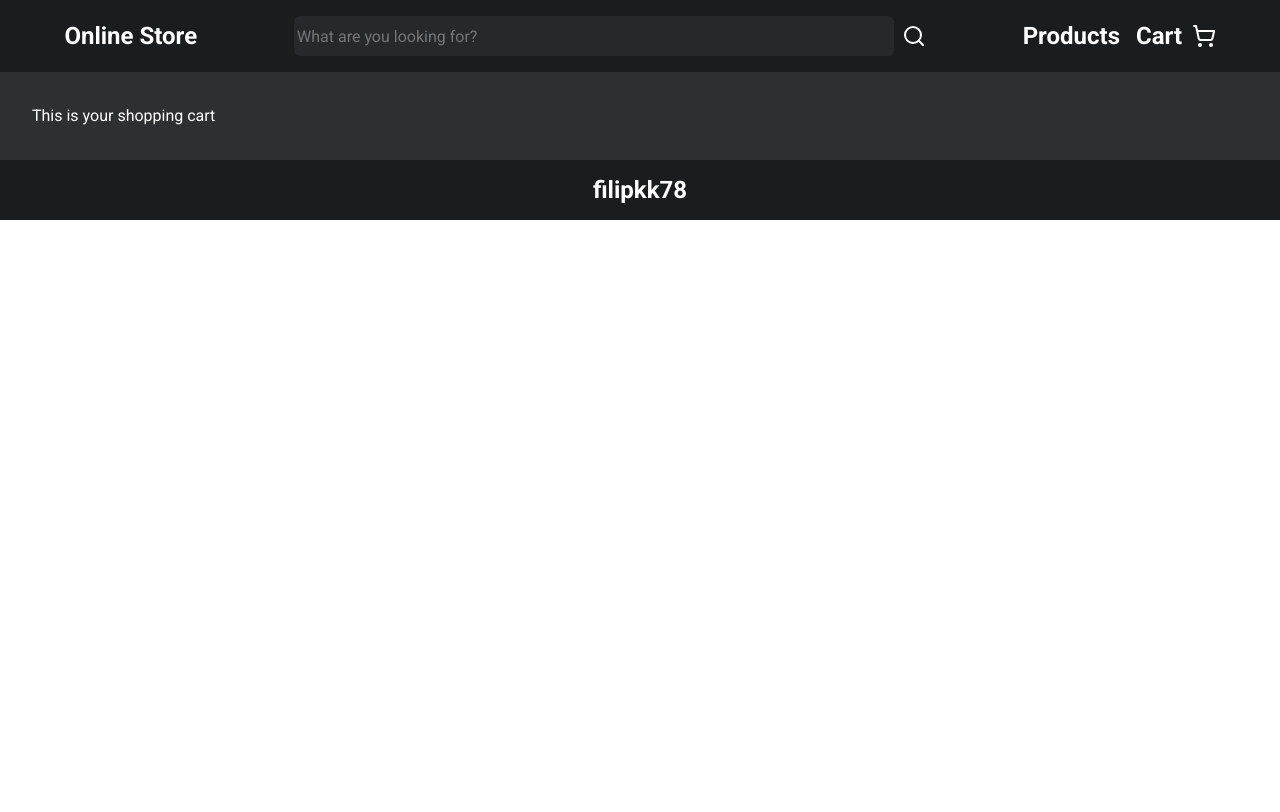
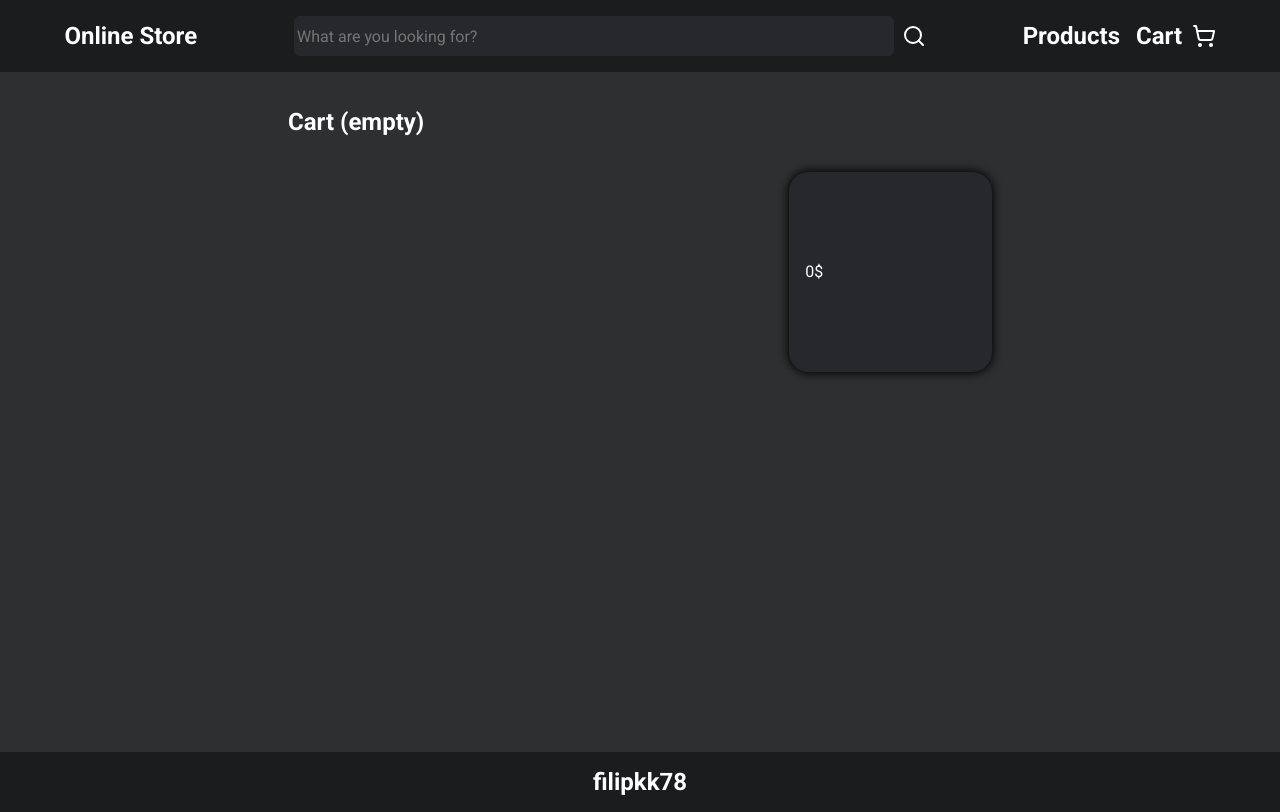
Before and after one commit to filipkk78/shopping-cart, a React (Vite) app: page /cart in a window 1280 px wide. Built offline with nearby package versions, Linux system fonts and the light colour scheme; a web font is replaced by a local one.

Commit message:
Improve cart layout and add calculating total price

```diff
--- a/src/App.jsx
+++ b/src/App.jsx
@@ -4,11 +4,14 @@ import { Outlet } from "react-router-dom";
 import { useState } from "react";
 
 function App() {
-  const [cart, setCart] = useState([]);
+  const [cart, setCart] = useState({ items: [], total: 0 });
 
   function addToCart(item) {
-    setCart([...cart, item]);
-    console.log(cart);
+    setCart({
+      items: [...cart.items, { product: item, amount: 1 }],
+      total: cart.total + item.price,
+    });
+    console.log(cart.total);
   }
 
   return (
--- a/src/App.module.css
+++ b/src/App.module.css
@@ -1,7 +1,8 @@
 .main {
-  padding: 2em;
+  padding: 2em 6em 2em 6em;
   color: white;
   background-color: #2e2f30;
+  min-height: 85vh;
 }
 
 footer {
--- a/src/components/Cart/Cart.jsx
+++ b/src/components/Cart/Cart.jsx
@@ -1,16 +1,32 @@
 import styles from "./Cart.module.css";
 import { useOutletContext } from "react-router-dom";
+import CartItem from "../CartItem/CartItem";
 
 function Cart() {
   const context = useOutletContext();
-  const cart = context.cart;
+  const cart = context.cart.items;
+  const total = context.cart.total;
+
   return (
-    <>
-      <p>This is your shopping cart</p>
-      {cart.map((item) => (
-        <div key={item.id}>{item.title}</div>
-      ))}
-    </>
+    <section className={styles.wrapper}>
+      <h2>
+        Cart (
+        {cart.length === 0
+          ? "empty"
+          : `${cart.length} ${cart.length === 1 ? "product" : "products"}`}
+        )
+      </h2>
+      <div className={styles.cartWrapper}>
+        <div className={styles.cartItems}>
+          {cart.map((item) => (
+            <CartItem item={item} key={item.product.id}></CartItem>
+          ))}
+        </div>
+        <aside className={styles.cartTotal}>
+          <div className={styles.totalHeader}>{total}$</div>
+        </aside>
+      </div>
+    </section>
   );
 }
 
--- a/src/components/Cart/Cart.module.css
+++ b/src/components/Cart/Cart.module.css
@@ -1,3 +1,29 @@
-.main {
-  padding: 2em;
+.wrapper {
+  padding: 0 12rem;
 }
+
+.cartWrapper {
+  display: grid;
+  grid-template-columns: 2fr 1fr;
+  gap: 6em;
+  margin-top: 2em;
+}
+
+.cartItems {
+  display: grid;
+  grid-template-columns: 100%;
+  grid-auto-rows: 120px;
+  gap: 1em;
+}
+
+.cartTotal {
+  height: 200px;
+  background-color: #26282b;
+  color: white;
+  border-radius: 20px;
+  padding: 1em;
+  display: flex;
+  justify-content: space-between;
+  align-items: center;
+  box-shadow: 0px 0px 10px 1px rgb(0, 0, 0);
+}
--- /dev/null
+++ b/src/components/CartItem/CartItem.jsx
@@ -0,0 +1,25 @@
+import { Trash2 } from "lucide-react";
+import styles from "./CartItem.module.css";
+import PropTypes from "prop-types";
+
+function CartItem({ item }) {
+  return (
+    <div className={styles.cartItem}>
+      <div className={styles.cartItemLeft}>
+        <img src={item.product.images[0]} />
+        <p>{item.product.title}</p>
+      </div>
+      <div className={styles.cartItemRight}>
+        <p>{item.product.price}$</p>
+        <input type="number" value={item.amount} />
+        <Trash2></Trash2>
+      </div>
+    </div>
+  );
+}
+
+CartItem.propTypes = {
+  item: PropTypes.object,
+};
+
+export default CartItem;
--- /dev/null
+++ b/src/components/CartItem/CartItem.module.css
@@ -0,0 +1,54 @@
+.cartItem img {
+  height: 100%;
+  border-radius: 1em;
+}
+
+.cartItemLeft {
+  height: 100%;
+  display: flex;
+  justify-content: center;
+  align-items: center;
+  gap: 1em;
+}
+
+.cartItemRight {
+  display: flex;
+  justify-content: center;
+  align-items: center;
+  gap: 1em;
+}
+
+.cartItemRight input {
+  width: 3em;
+  border-radius: 10px;
+  background-color: transparent;
+  border: 2px solid gray;
+  color: white;
+  padding: 0 5px;
+  text-align: center;
+}
+
+input::-webkit-outer-spin-button,
+input::-webkit-inner-spin-button {
+  -webkit-appearance: none;
+  margin: 0;
+}
+
+input[type="number"] {
+  -moz-appearance: textfield;
+}
+
+.cartItem {
+  background-color: #26282b;
+  color: white;
+  border-radius: 20px;
+  padding: 1em;
+  display: flex;
+  justify-content: space-between;
+  align-items: center;
+  box-shadow: 0px 0px 10px 1px rgb(0, 0, 0);
+}
+
+.cartItem svg {
+  flex-shrink: 0;
+}
```
